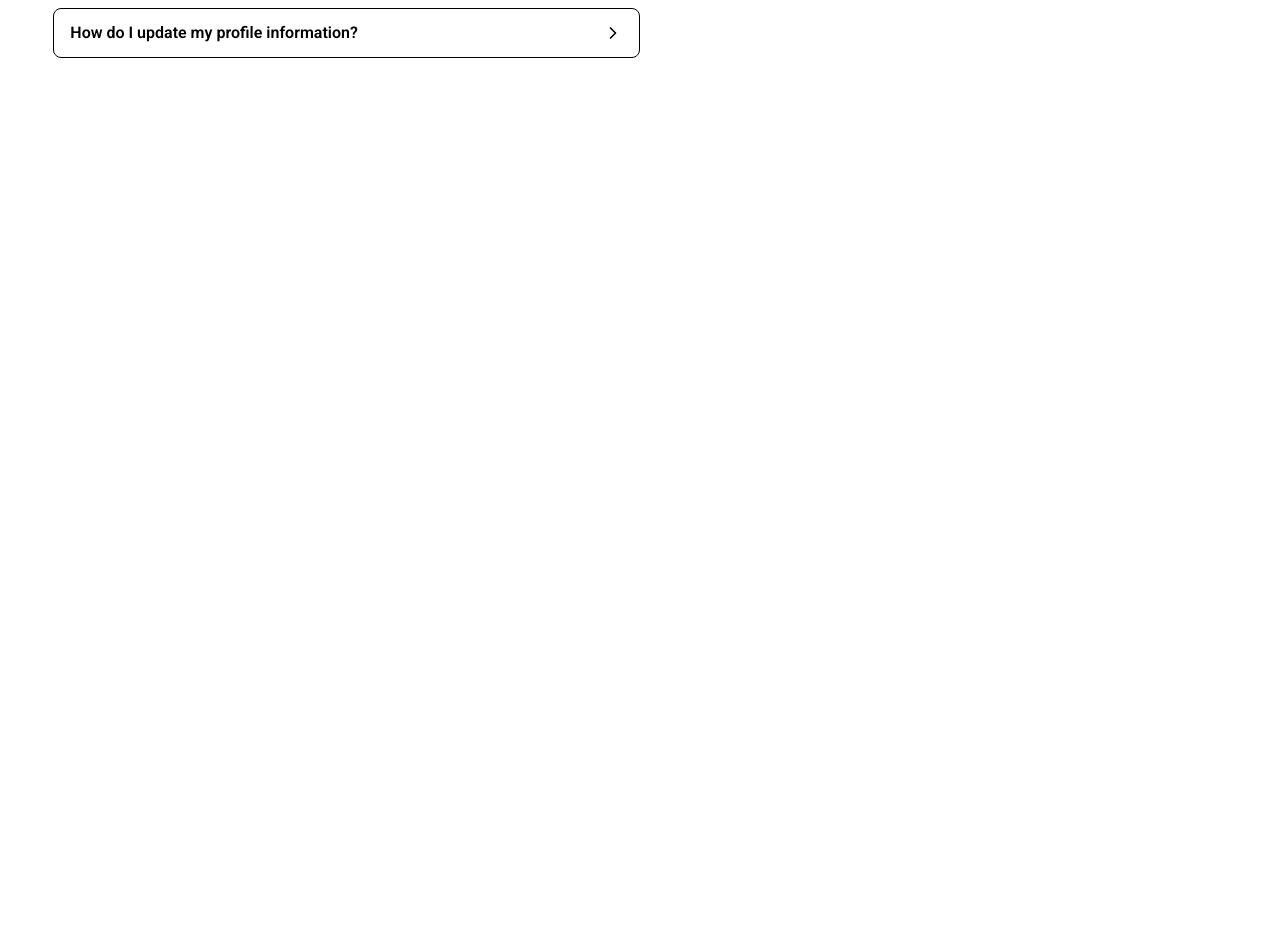
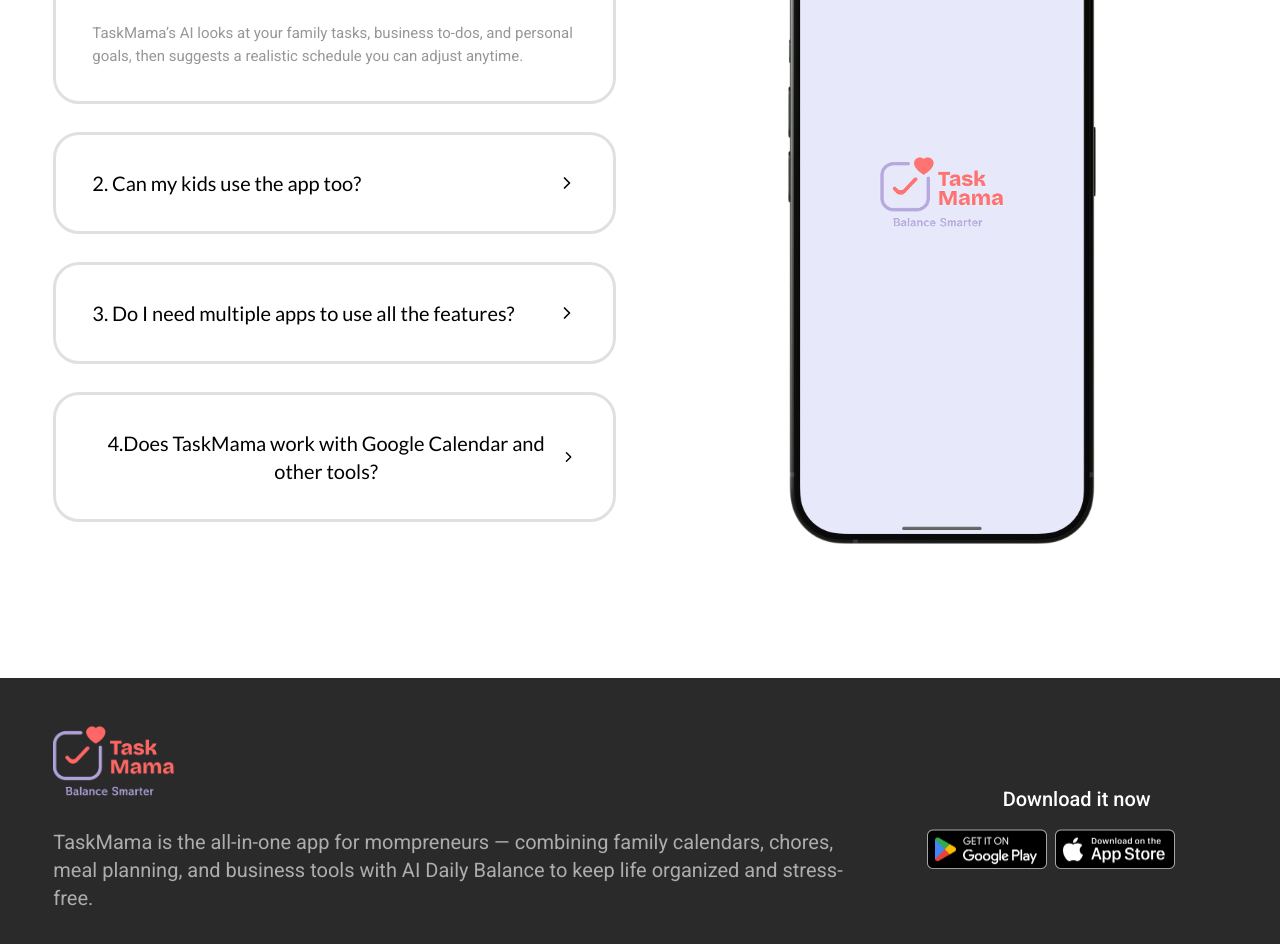
Before and after one commit to alaminislam34/task-mama-landing-page, a Next.js app: page / in a window 1280 px wide. Shown: the part 7780-8724 px from the top of the page. Before the commit the page ends 7918 px from the top, so only its background shows below. Built offline with nearby package versions, Linux system fonts and the light colour scheme.

Commit message:
footer section added

```diff
--- a/src/app/components/Footer/Footer.jsx
+++ b/src/app/components/Footer/Footer.jsx
@@ -6,17 +6,45 @@
 function Footer() {
   return (
     <div className="bg-[#2A2A2A]">
-      <footer className="max-w-[1440px] w-11/12 mx-auto">
+      <footer className="max-w-[1440px] w-11/12 mx-auto flex  items-center gap-8 lg:gap-12 py-12">
         <div>
-          <Image src={"/logo.png"} height={200} width={200} alt="Logo icon" className="lg:w-[122px] lg:h-[74px] mb-7" />
+          <Image
+            src={"/logo.png"}
+            height={200}
+            width={200}
+            alt="Logo icon"
+            className="lg:w-[122px] lg:h-[74px] mb-7"
+          />
           <p className="text-[#ADADAD] text-sm md:text-lg lg:text-xl">
             TaskMama is the all-in-one app for mompreneurs — combining family
             calendars, chores, meal planning, and business tools with AI Daily
             Balance to keep life organized and stress-free.
           </p>
         </div>
-        <div>
-          <h1 className="text-sm md:text-lg lg:text-xl font-medium">Download it now</h1>
+        <div className="w-3/6">
+          <h1 className="text-sm md:text-lg lg:text-xl font-medium text-center text-white py-4">
+            Download it now
+          </h1>
+          <div className="flex items-center gap-2">
+            <a href="" target="_blank">
+              <Image
+                src={"/icons/playstore.png"}
+                width={500}
+                height={300}
+                alt="Google play icon"
+                className="w-[100px] h-[32px] lg:w-[120px] lg:h-[40px]"
+              />
+            </a>
+            <a href="" target="_blank">
+              <Image
+                src={"/icons/applestore.png"}
+                width={500}
+                height={300}
+                alt="Google play icon"
+                className="w-[100px] h-[32px] lg:w-[120px] lg:h-[40px]"
+              />
+            </a>
+          </div>
         </div>
       </footer>
     </div>
--- a/src/app/components/HomePage/FAQSection/FAQ.jsx
+++ b/src/app/components/HomePage/FAQSection/FAQ.jsx
@@ -5,12 +5,14 @@
 
 const AccordionItem = ({ title, content, isOpen, onClick }) => {
   return (
-    <div className="border border-base-300 rounded-lg">
-      <button
-        onClick={onClick}
-        className="w-full flex justify-between items-center px-4 py-3 font-semibold"
-      >
-        <span>{title}</span>
+    <div
+      onClick={onClick}
+      className="border-[3px] border-[#0000001F] rounded-[26px] space-y-6 lg:space-y-[30px] py-4 px-6 md:py-6 md:px-8 lg:py-[34px] lg:px-9"
+    >
+      <button className="w-full flex justify-between items-center font-semibold">
+        <span className="font-lato font-medium text-sm md:text-lg lg:text-xl">
+          {title}
+        </span>
         <ChevronRight
           className={`w-5 h-5 transition-transform duration-300 ${
             isOpen ? "rotate-90" : ""
@@ -18,7 +20,9 @@
         />
       </button>
       {isOpen && (
-        <div className="px-4 pb-3 text-sm text-gray-600">{content}</div>
+        <div className="text-xs md:text-sm lg:text-[15px] text-[#00000069] leading-normal">
+          {content}
+        </div>
       )}
     </div>
   );
@@ -29,21 +33,25 @@
 
   const faqs = [
     {
-      q: "How do I create an account?",
-      a: "Click the 'Sign Up' button in the top right corner and follow the registration process.",
+      q: "1. How does TaskMama’s AI help me plan my day?",
+      a: "TaskMama’s AI looks at your family tasks, business to-dos, and personal goals, then suggests a realistic schedule you can adjust anytime.",
     },
     {
-      q: "I forgot my password. What should I do?",
+      q: "2. Can my kids use the app too?",
       a: "Click on 'Forgot Password' on the login page and follow the instructions sent to your email.",
     },
     {
-      q: "How do I update my profile information?",
+      q: "3. Do I need multiple apps to use all the features?",
+      a: "Go to 'My Account' settings and select 'Edit Profile' to make changes.",
+    },
+    {
+      q: "4.Does TaskMama work with Google Calendar and other tools?",
       a: "Go to 'My Account' settings and select 'Edit Profile' to make changes.",
     },
   ];
 
   return (
-    <div className="space-y-3">
+    <div className="space-y-4 md:space-y-5 lg:space-y-7">
       {faqs.map((faq, idx) => (
         <AccordionItem
           key={idx}
--- a/src/app/components/HomePage/FAQSection/FAQSection.jsx
+++ b/src/app/components/HomePage/FAQSection/FAQSection.jsx
@@ -2,6 +2,7 @@
 
 import React from "react";
 import Accordion from "./FAQ";
+import Image from "next/image";
 
 function FAQSection() {
   return (
@@ -10,8 +11,11 @@
         <h1 className="pb-8 lg:pb-12 text-2xl md:text-4xl lg:text-5xl font-bold font-lato leading-normal text-center px-6">
           Curious? Let's Clear <span className="text-primary">Things Up</span>
         </h1>
-        <div className="grid grid-cols-1 lg:grid-cols-2 items-center">
+        <div className="grid grid-cols-1 lg:grid-cols-2 gap-8 lg:gap-12 items-center my-8 lg:my-12">
          <Accordion/>
+         <div>
+            <Image src={'/images/taskmamaApp.png'} height={800} width={500} alt="App Image" className=" mx-auto h-[580px] w-[320px] lg:h-[650px] lg:w-[350px] object-cover"/>
+         </div>
         </div>
       </div>
     </div>
--- a/src/app/layout.js
+++ b/src/app/layout.js
@@ -1,3 +1,4 @@
+import Footer from "./components/Footer/Footer";
 import Navbar from "./components/Header/Navbar";
 import "./globals.css";
 
@@ -14,6 +15,7 @@
       >
         <Navbar/>
         {children}
+        <Footer/>
       </body>
     </html>
   );
```
Also changed, not shown: public/images/taskmamaApp.png (added).
